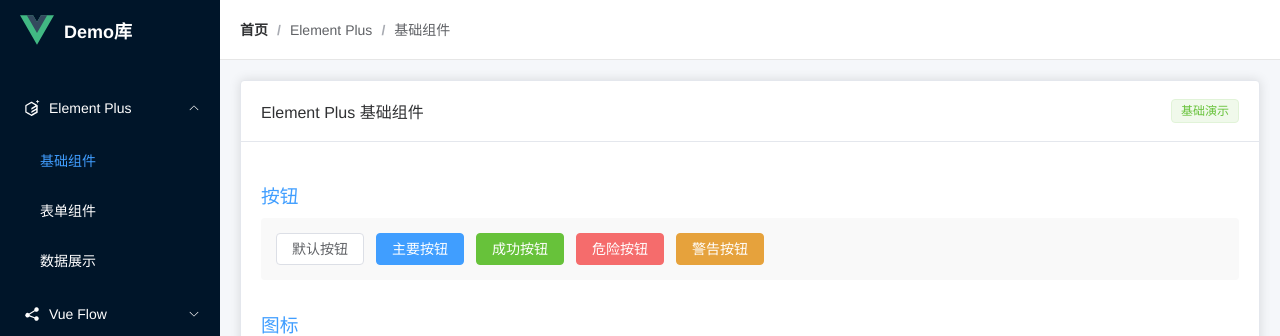
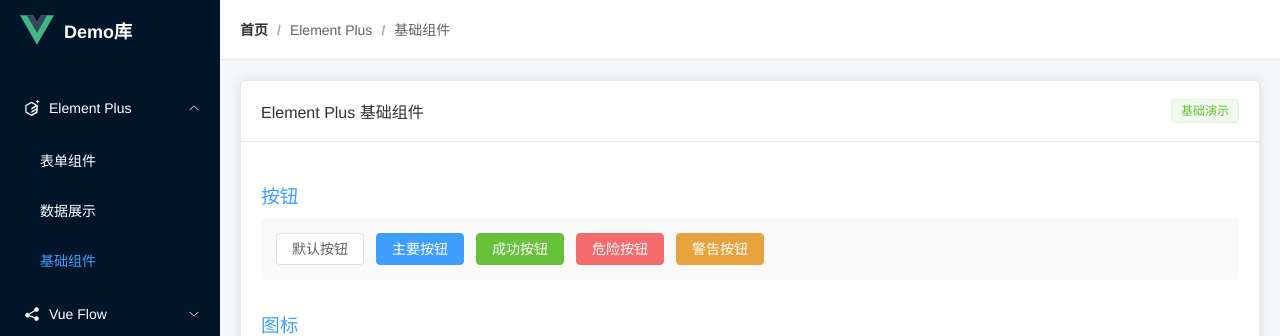
Before and after one commit to BINGWU2003/bing-wu-demo, a Vue app: page / in a window 1280 px wide. Shown: the top 336 px of the page. Built offline with nearby package versions, Linux system fonts and the light colour scheme.

Commit message:
更新 App.vue 以动态生成菜单结构，添加路由图标支持；修改路由配置为使用 createWebHashHistory 以支持哈希路由。

```diff
--- a/src/App.vue
+++ b/src/App.vue
@@ -1,6 +1,6 @@
 <script setup>
-import { RouterView } from 'vue-router'
-import { ref } from 'vue'
+import { RouterView, useRouter } from 'vue-router'
+import { ref, computed } from 'vue'
 import {
   Document,
   Menu as IconMenu,
@@ -13,7 +13,37 @@
 } from '@element-plus/icons-vue'
 import { ArrowLeft, ArrowRight } from '@element-plus/icons-vue'
 
+const router = useRouter()
 const isCollapse = ref(false)
+
+// 根据路由生成菜单结构
+const menuItems = computed(() => {
+  const routes = router.getRoutes()
+  const groupedRoutes = {}
+
+  // 按照parent分组
+  routes.forEach(route => {
+    if (route.meta && route.meta.title) {
+      const parent = route.meta.parent || '其他'
+      if (!groupedRoutes[parent]) {
+        groupedRoutes[parent] = []
+      }
+      groupedRoutes[parent].push(route)
+    }
+  })
+
+  return groupedRoutes
+})
+
+// 获取菜单图标
+const getMenuIcon = (parentName) => {
+  const iconMap = {
+    'Element Plus': ElementPlus,
+    'Vue Flow': Share,
+    '其他': Help
+  }
+  return iconMap[parentName] || Help
+}
 </script>
 
 <template>
@@ -35,30 +65,27 @@
           text-color="#fff"
           active-text-color="#409EFF"
         >
-          <el-sub-menu index="/element-plus">
-            <template #title>
-              <el-icon><ElementPlus /></el-icon>
-              <span>Element Plus</span>
+          <!-- 自动生成菜单 -->
+          <template v-for="(routes, parentName) in menuItems" :key="parentName">
+            <!-- 如果分组只有一个菜单项，直接显示为菜单项 -->
+            <template v-if="routes.length === 1">
+              <el-menu-item :index="routes[0].path">
+                <el-icon><component :is="getMenuIcon(parentName)" /></el-icon>
+                <span>{{ routes[0].meta.title }}</span>
+              </el-menu-item>
             </template>
-            <el-menu-item index="/">基础组件</el-menu-item>
-            <el-menu-item index="/element-plus/form">表单组件</el-menu-item>
-            <el-menu-item index="/element-plus/data">数据展示</el-menu-item>
-          </el-sub-menu>
 
-          <el-sub-menu index="/vue-flow">
-            <template #title>
-              <el-icon><Share /></el-icon>
-              <span>Vue Flow</span>
-            </template>
-            <el-menu-item index="/vue-flow/basic">基础流程图</el-menu-item>
-            <el-menu-item index="/vue-flow/custom">自定义节点</el-menu-item>
-            <el-menu-item index="/vue-flow/advanced">高级示例</el-menu-item>
-          </el-sub-menu>
-
-          <el-menu-item index="/about">
-            <el-icon><Help /></el-icon>
-            <span>关于</span>
-          </el-menu-item>
+            <!-- 如果分组有多个菜单项，显示为子菜单 -->
+            <el-sub-menu v-else :index="parentName">
+              <template #title>
+                <el-icon><component :is="getMenuIcon(parentName)" /></el-icon>
+                <span>{{ parentName }}</span>
+              </template>
+              <el-menu-item v-for="route in routes" :key="route.path" :index="route.path">
+                {{ route.meta.title }}
+              </el-menu-item>
+            </el-sub-menu>
+          </template>
         </el-menu>
 
         <div class="collapse-btn" @click="isCollapse = !isCollapse">
--- a/src/router/index.js
+++ b/src/router/index.js
@@ -1,4 +1,4 @@
-import { createRouter, createWebHistory } from 'vue-router'
+import { createRouter, createWebHistory, createWebHashHistory } from 'vue-router'
 
 // Element Plus demos
 const ElementBasic = () => import('../views/element-plus/BasicView.vue')
@@ -11,7 +11,7 @@
 const VueFlowAdvanced = () => import('../views/vue-flow/AdvancedView.vue')
 
 const router = createRouter({
-  history: createWebHistory(import.meta.env.BASE_URL),
+  history: createWebHashHistory(import.meta.env.BASE_URL),
   routes: [
     // 首页 - Element Plus基础组件
     {
```
